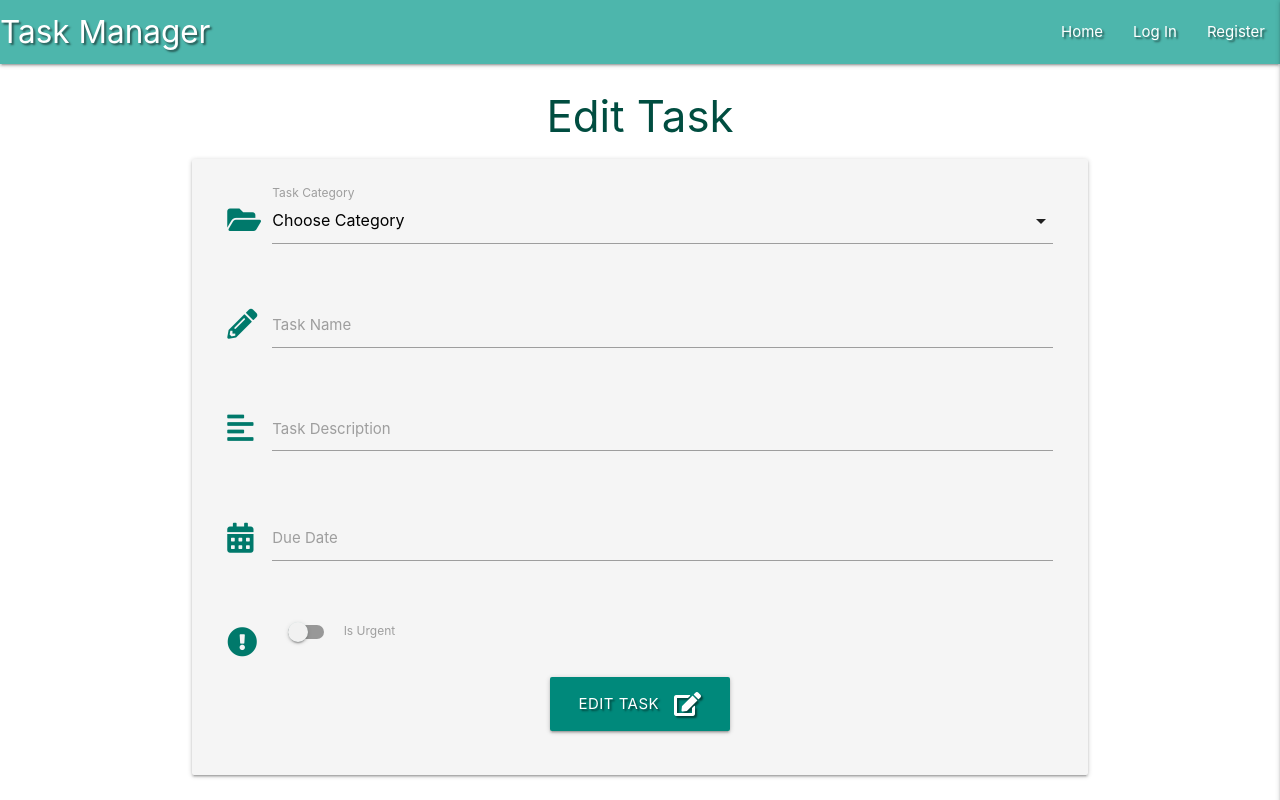
After one commit to SRay-2020/flask-task-manager-project, a Flask app: template templates/edit_task.html in a window 1280 px wide. The commit adds this page. Run offline with Flask 2, Linux system fonts and the light colour scheme; the template is opened without the code that fills it, so the values that code supplies are empty; some libraries are stand-ins or nearby versions.

Commit message:
Wire up Task edit button

```diff
--- a/app.py
+++ b/app.py
@@ -116,6 +116,12 @@ def add_task():
     categories = mongo.db.categories.find().sort("category_name", 1)
     return render_template("add_task.html", categories=categories)
 
+@app.route("/edit_task/<task_id>", methods=["GET", "POST"])
+def edit_task(task_id):
+    task = mongo.db.tasks.find_one({"_id": ObjectId(task_id)})
+
+    categories = mongo.db.categories.find().sort("category_name", 1)
+    return render_template("edit_task.html", task=task, categories=categories)
 
 if __name__ == "__main__":
     app.run(host=os.environ.get("IP"),
--- /dev/null
+++ b/templates/edit_task.html
@@ -0,0 +1,72 @@
+{% extends "base.html" %}
+{% block content %}
+
+    <h3 class="teal-text text-darken-4 center-align">Edit Task</h3>
+
+    <div class="row card-panel grey lighten-4">
+        <form class="col s12" method="POST" action="{{ url_for('edit_task', task_id=task._id) }}">
+            <!-- category selection -->
+            <div class="row">
+                <div class="input-field col s12">
+                    <i class="fas fa-folder-open prefix teal-text text-darken-2"></i>
+                    <select id="category_name" name="category_name" class="validate" required>
+                        <option value="" disabled selected>Choose Category</option>
+                        {% for category in categories %}
+                            <option value="{{ category.category_name }}">{{ category.category_name }}</option>
+                        {% endfor %}
+                    </select>
+                    <label>Task Category</label>
+                </div>
+            </div>
+            <!-- task name -->
+            <div class="row">
+                <div class="input-field col s12">
+                    <i class="fas fa-pencil-alt prefix teal-text text-darken-2"></i>
+                    <input id="task_name" name="task_name" minlength="5" maxlength="50"
+                        type="text" class="validate" required>
+                    <label for="task_name">Task Name</label>
+                </div>
+            </div>
+            <!-- task description -->
+            <div class="row">
+                <div class="input-field col s12">
+                    <i class="fas fa-align-left prefix teal-text text-darken-2"></i>
+                    <textarea id="task_description" name="task_description" minlength="5"
+                        maxlength="200" class="materialize-textarea validate" required></textarea>
+                    <label for="task_description">Task Description</label>
+                </div>
+            </div>
+            <!-- due date picker -->
+            <div class="row">
+                <div class="input-field col s12">
+                    <i class="fas fa-calendar-alt prefix teal-text text-darken-2"></i>
+                    <input id="due_date" name="due_date" type="text" class="datepicker validate" required>
+                    <label for="due_date">Due Date</label>
+                </div>
+            </div>
+            <!-- is urgent toggle -->
+            <div class="row">
+                <div class="input-field col s12">
+                    <div class="switch">
+                        <i class="fas fa-exclamation-circle prefix teal-text text-darken-2"></i>
+                        <label for="is_urgent">
+                            <input type="checkbox" id="is_urgent" name="is_urgent">
+                            <span class="lever"></span>
+                            Is Urgent
+                        </label>
+                    </div>
+                </div>
+            </div>
+            <!-- submit button -->
+            <div class="row">
+                <div class="col s12 center-align">
+                    <button type="submit" class="btn-large teal darken-1 text-shadow">
+                        Edit Task <i class="fas fa-edit right"></i>
+                    </button>
+
+                </div>
+            </div>
+        </form>
+    </div>
+
+{% endblock %}
--- a/templates/tasks.html
+++ b/templates/tasks.html
@@ -8,8 +8,8 @@
             <div class="collapsible-header white-text teal darken-2 text-shadow">
                 <div class="col s3">
                     <i class="fas fa-caret-down"></i>
-                    <a class="waves-effect waves-light btn-small amber lighten-1">Done</a>
-                    <a class="waves-effect waves-light btn-small purple lighten-4">Edit</a>
+                    <a href="" class="waves-effect waves-light btn-small amber lighten-1">Done</a>
+                    <a href="{{ url_for('edit_task', task_id=task._id) }}" class="waves-effect waves-light btn-small purple lighten-4">Edit</a>
                 </div>
                 <div class="col s9">
                 <strong>{{ task.task_name }}</strong> : {{ task.due_date }}
```
